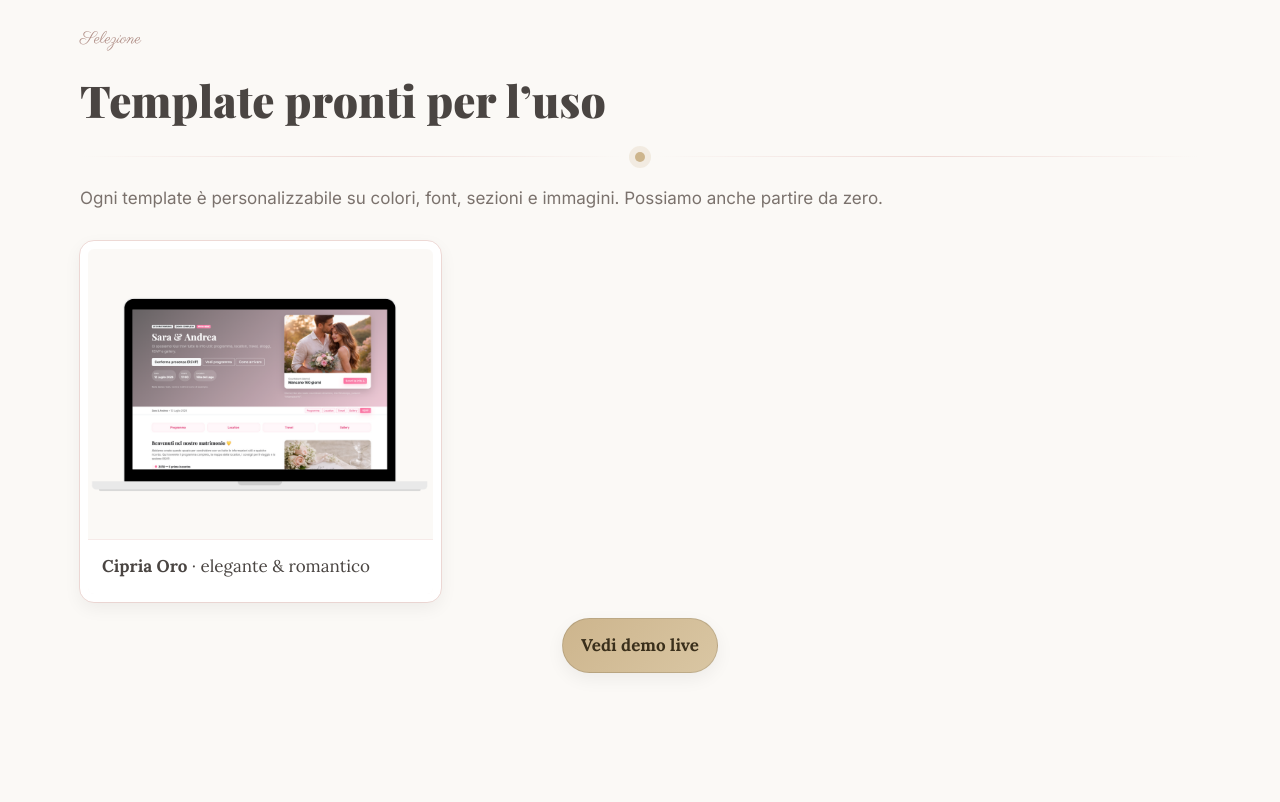
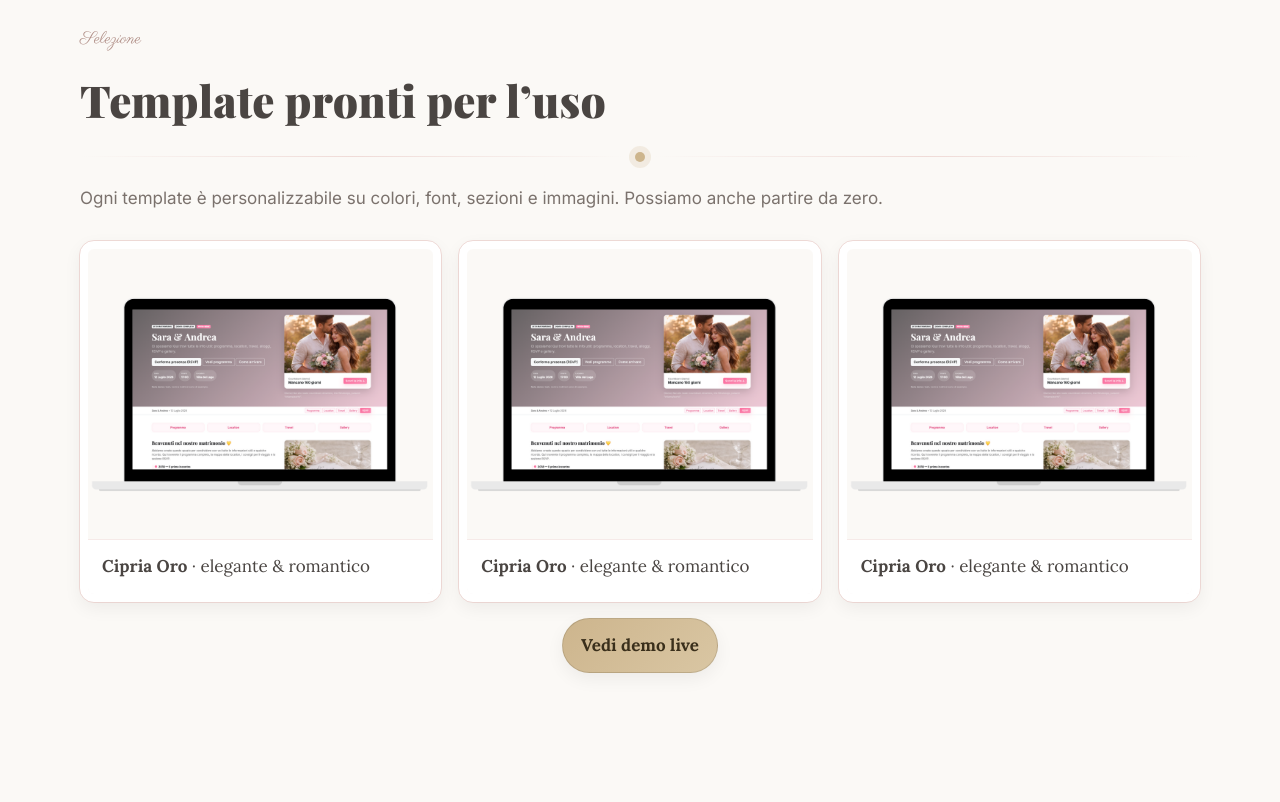
Before and after one commit to emmepi97/wedding-collab-django, a Django app: page / in a window 1280 px wide. Shown: the part 2186-2988 px from the top of the page. Run offline with Django 5.2, Linux system fonts and the light colour scheme.

Commit message:
sito demo

```diff
--- a/templates/home.html
+++ b/templates/home.html
@@ -361,23 +361,27 @@ nav .nav-cta{
 
     <div class="grid cols-3">
 
-      <div class="tpl reveal">
-
-        <a href="{% url 'demo_romantico' %}">
-          <img
-            src="{% static 'img/matrimoniosito5.png' %}"
-            alt="Template matrimonio elegante"
-            class="img-fluid"
-          >
-        </a>
-
-        <div class="tpl-meta">
-          <strong>Cipria Oro</strong> · elegante & romantico
-        </div>
-
+      <div class="tpl reveal"> <a href="{% url 'demo_romantico' %}"> <img src="{% static 'img/matrimoniosito5.png' %}" alt="Template matrimonio elegante" class="img-fluid" > </a>
+        <div class="tpl-meta"> <strong>Cipria Oro</strong> · elegante & romantico </div>
       </div>
 
+            <div class="tpl reveal"> <a href="{% url 'demo_romantico' %}"> <img src="{% static 'img/matrimoniosito5.png' %}" alt="Template matrimonio elegante" class="img-fluid" > </a>
+        <div class="tpl-meta"> <strong>Cipria Oro</strong> · elegante & romantico </div>
+      </div>
+
+            <div class="tpl reveal"> <a href="{% url 'demo_romantico' %}"> <img src="{% static 'img/matrimoniosito5.png' %}" alt="Template matrimonio elegante" class="img-fluid" > </a>
+        <div class="tpl-meta"> <strong>Cipria Oro</strong> · elegante & romantico </div>
+      </div>
+
+
+
+
     </div>
+
+
+
+
+
 
     <div class="center" style="margin-top:16px">
       <a href="{% url 'demo_romantico' %}" class="btn">
```
Also changed, not shown: templates/demo_boho.html (renamed from templates/_old/demo_boho.html), templates/demo_destination.html (renamed from templates/_old/demo_destination.html), templates/demo_detail.html (renamed from templates/_old/demo_detail.html), templates/demo_list.html (renamed from templates/_old/demo_list.html), templates/demo_luxury.html (renamed from templates/_old/demo_luxury.html), templates/demo_minimal.html (renamed from templates/_old/demo_minimal.html).
